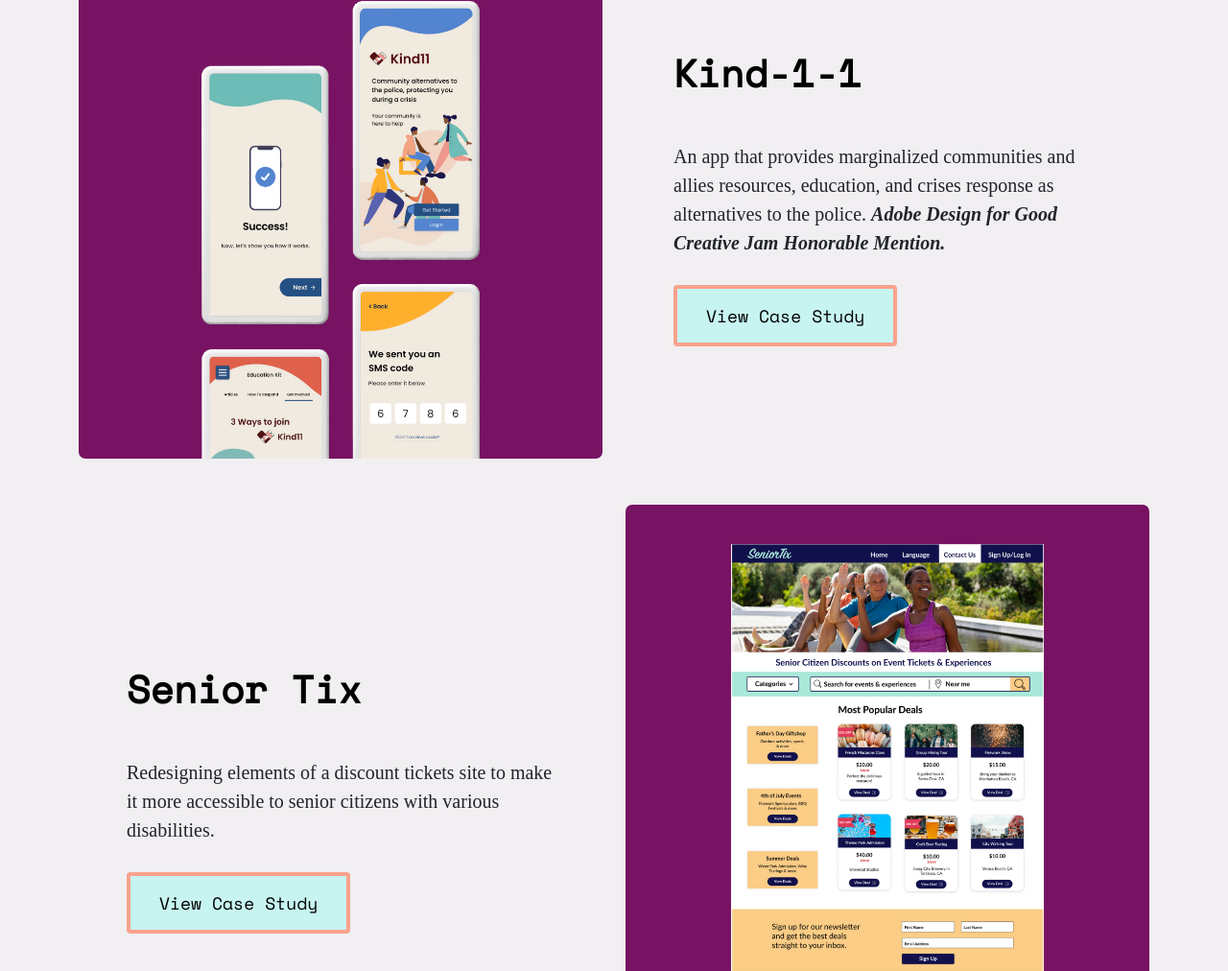
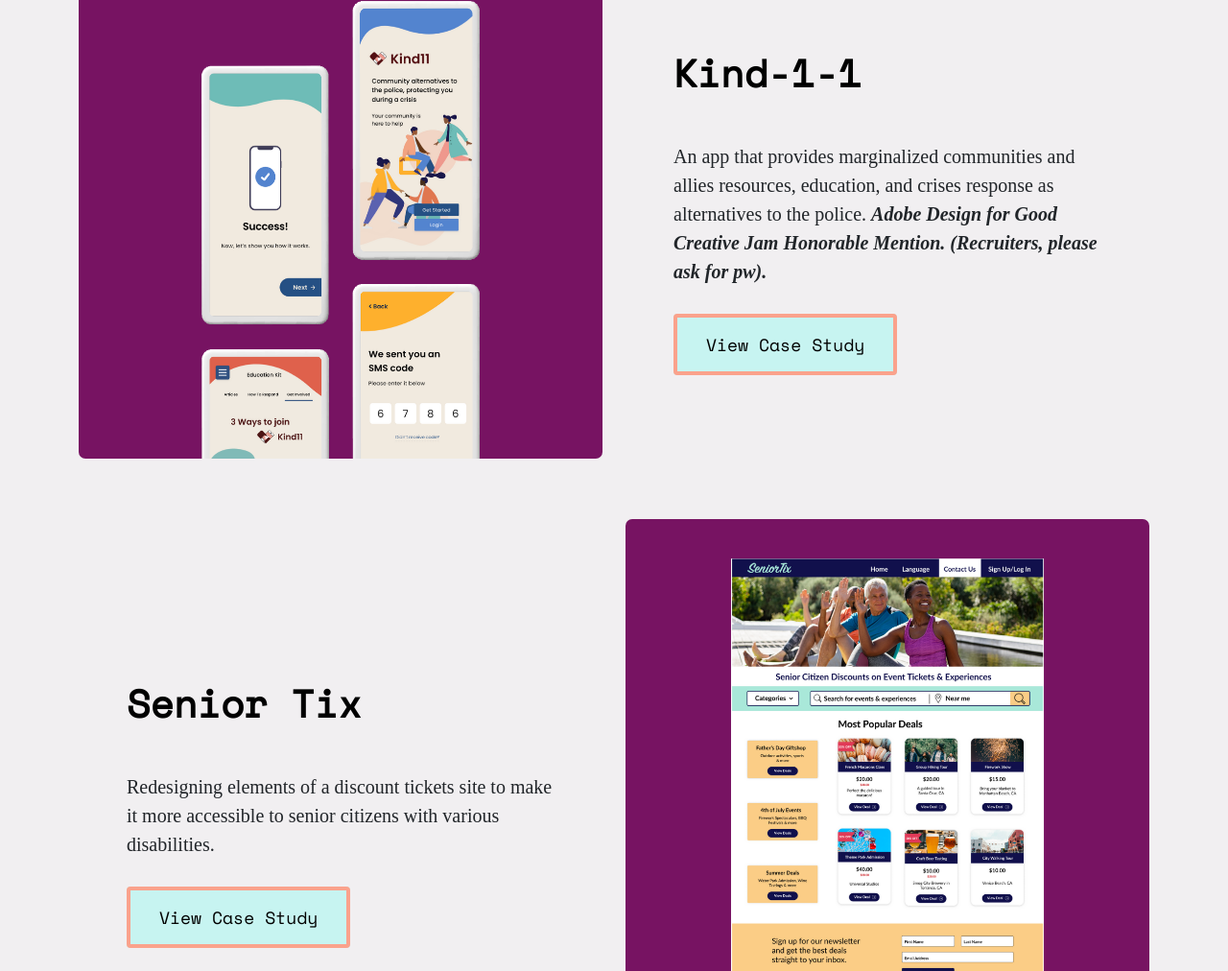
Before and after one commit to stephanieparra/portfolio-project, a plain HTML site: page index.html in a window 1280 px wide. Shown: the part 2421-3433 px from the top of the page at 96% size. Drawn offline with nearby package versions, Linux system fonts and the light colour scheme.

Commit message:
Edits on homepage

```diff
--- a/index.html
+++ b/index.html
@@ -168,7 +168,8 @@
               resources, education, and crises response as alternatives to the
               police.
               <span class="adobe"
-                >Adobe Design for Good Creative Jam Honorable Mention.</span
+                >Adobe Design for Good Creative Jam Honorable Mention.
+                (Recruiters, please ask for pw).</span
               >
             </p>
             <a
```
